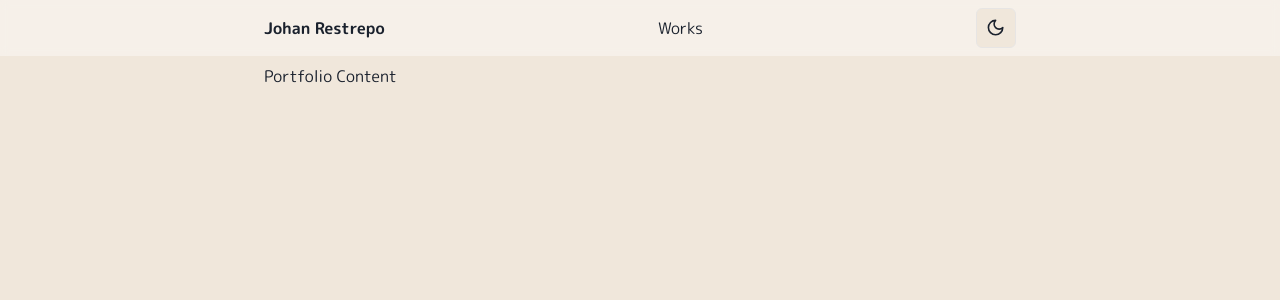
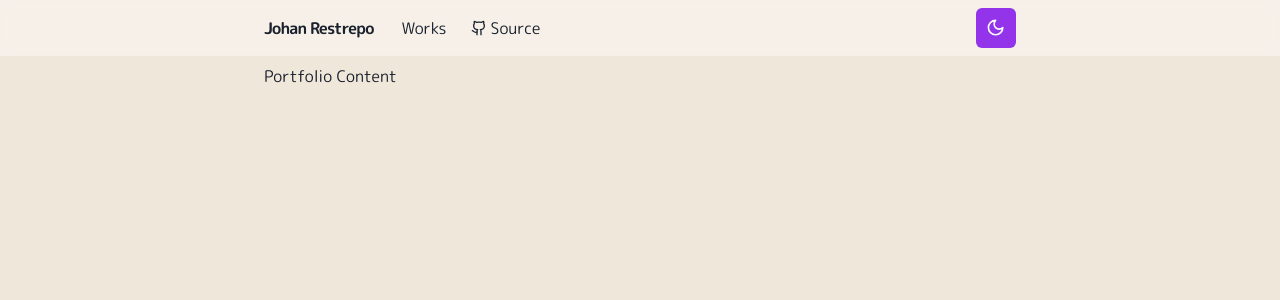
Before and after one commit to JohanRestrepo19/portfolio, a Next.js app: page / in a window 1280 px wide. Shown: the top 300 px of the page. Built offline with nearby package versions, Linux system fonts and the light colour scheme.

Commit message:
chore: update Links and Theme toggle button.

```diff
--- a/src/app/globals.css
+++ b/src/app/globals.css
@@ -13,7 +13,7 @@
     --popover: 0 0% 100%;
     --popover-foreground: 20 14.3% 4.1%;
 
-    --primary: 179 51% 39%;
+    --primary: 179 51% 45%;
     --primary-foreground: 0 0% 100%;
 
     --secondary: 60 4.8% 95.9%;
--- a/src/components/Navbar.tsx
+++ b/src/components/Navbar.tsx
@@ -3,19 +3,27 @@
 import NextLink, { LinkProps } from 'next/link';
 import { Container } from '@/components/Container';
 import ThemeToggle from '@/components/ThemeToggle';
-import { Button } from './ui/button';
 import { usePathname } from 'next/navigation';
 import { cn } from '@/lib/utils';
+import { Github } from 'lucide-react';
 
-type LinkItemProps = { children: React.ReactNode } & LinkProps;
-const LinkItem = ({ children, ...props }: LinkItemProps) => {
+type LinkItemProps = {
+  children?: React.ReactNode;
+  className?: string;
+} & LinkProps;
+
+const LinkItem = ({ className, children, ...props }: LinkItemProps) => {
   const path = usePathname();
   return (
     <NextLink
       {...props}
-      className={cn('p-2 underline-offset-4 hover:underline', {
-        'bg-primary/75': path === props.href,
-      })}
+      className={cn(
+        'p-2 underline-offset-4 hover:underline',
+        {
+          'bg-primary/70': path === props.href,
+        },
+        className,
+      )}
     >
       {children}
     </NextLink>
@@ -32,10 +40,10 @@ export const Navbar = ({ ...props }: Props) => {
     >
       <Container className="flex items-center justify-between">
         {/* Logo and name */}
-        <div>
+        <div className="mr-5">
           <h1>
             <NextLink href="/">
-              <span className='font-bold'>
+              <span className="font-bold tracking-tighter">
                 {/*TODO: icon*/}
                 Johan Restrepo
               </span>
@@ -44,8 +52,15 @@ export const Navbar = ({ ...props }: Props) => {
         </div>
 
         {/* Navlinks */}
-        <div>
+        <div className="flex w-auto min-w-96 flex-grow items-center gap-2">
           <LinkItem href="/works">Works</LinkItem>
+          <LinkItem
+            href="https://github.com/JohanRestrepo19"
+            className="inline-flex items-center gap-1"
+          >
+            <Github size={'1rem'} />
+            Source
+          </LinkItem>
         </div>
 
         <div>
--- a/src/components/ThemeToggle.tsx
+++ b/src/components/ThemeToggle.tsx
@@ -20,13 +20,17 @@ const ThemeToggle = () => {
 
   const Icon =
     resolvedTheme === 'light' ? (
-      <Moon className="h-[1.2rem] w-[1.2rem]" />
+      <Moon className="h-[1.2rem] w-[1.2rem]" fill="none" />
     ) : (
-      <Sun className="h-[1.2rem] w-[1.2rem]" />
+      <Sun className="h-[1.2rem] w-[1.2rem]" fill="none" />
     );
 
   return (
-    <Button size="icon" variant="outline" onClick={handleToggleTheme}>
+    <Button
+      size="icon"
+      onClick={handleToggleTheme}
+      className="bg-purple-600 hover:bg-purple-700 dark:bg-orange-200 dark:hover:bg-orange-300"
+    >
       {Icon}
     </Button>
   );
```
